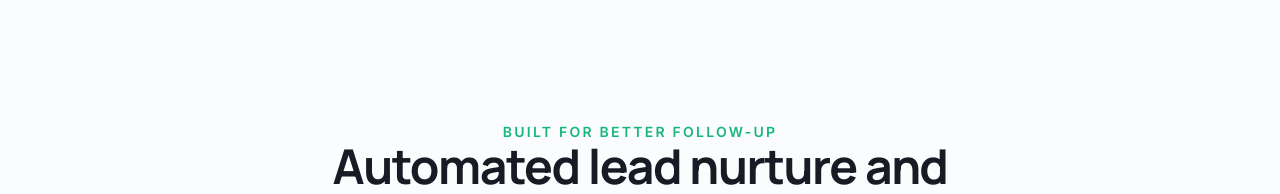
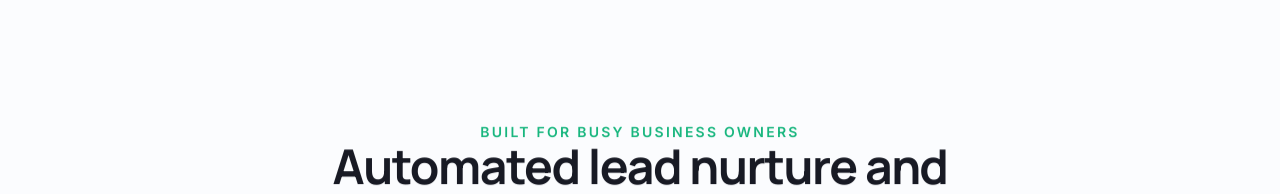
Before and after one commit to Sellaboo-dev/sellaboo-marketing, a Next.js app: page / in a window 1280 px wide. Shown: the part 3700-3894 px from the top of the page. Built offline with nearby package versions, Linux system fonts and the light colour scheme.

Commit message:
Changed text in label of Resutls Section

```diff
--- a/components/sections/results/ResultsSection.tsx
+++ b/components/sections/results/ResultsSection.tsx
@@ -16,7 +16,7 @@ export function ResultsSection() {
         <Reveal>
           <div className="mx-auto max-w-3xl text-center">
             <p className="mb-4 text-sm font-semibold uppercase tracking-[0.16em] text-[#18B67E]">
-              Built for better follow-up
+              Built for busy business owners
             </p>
 
             <h2
```
